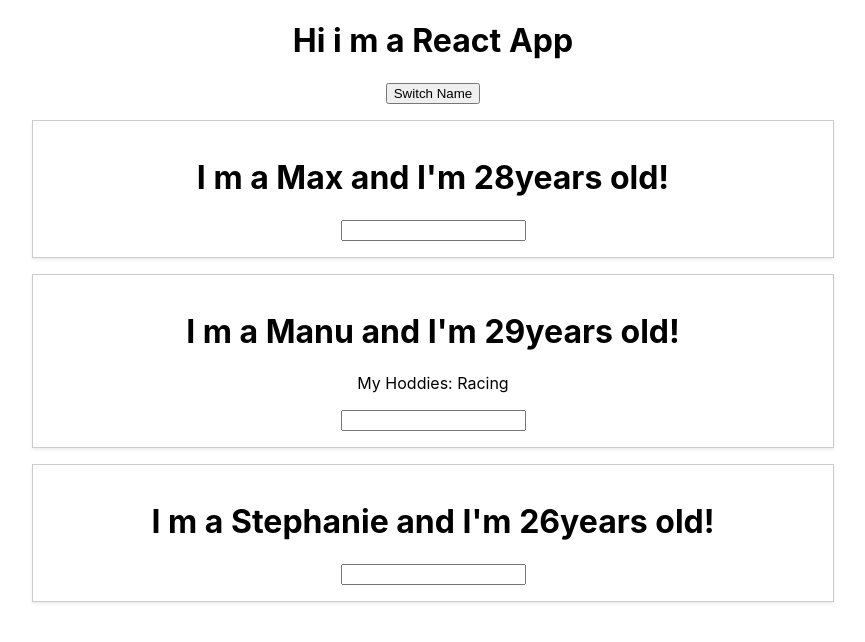
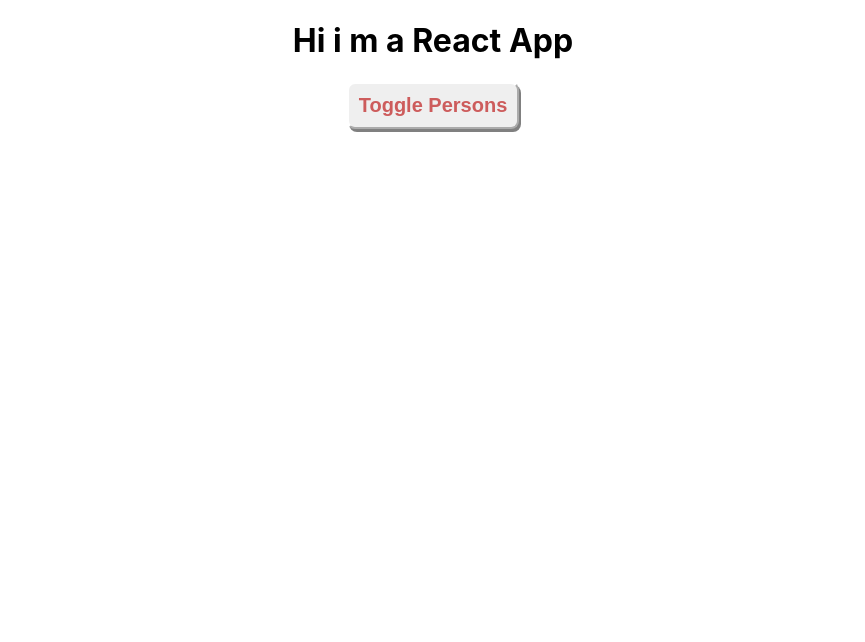
Before and after one commit to PuneetPant/ReactCourse, a React (Create React App) app: page / in a window 1280 px wide. Shown: the top 642 px of the page, without its empty margins (207-1072 px from the left). Built offline with nearby package versions, Linux system fonts and the light colour scheme.

Commit message:
Till Video no 56

```diff
--- a/src/App.css
+++ b/src/App.css
@@ -1,3 +1,16 @@
 .App {
   text-align: center;
 }
+
+button{
+  padding : 10px;
+  cursor:pointer;
+  border-radius:8px;
+  color:indianred;
+  text-decoration: none;
+  box-shadow: 2px 3px grey;
+  border-color: white;
+  font-weight:bold;
+  font-size: 20px;
+  /* background:blue; */
+}
--- a/src/App.js
+++ b/src/App.js
@@ -6,46 +6,117 @@
 
   state = {
     persons: [
-      { name: 'Max', age: 28 },
-      { name: 'Manu', age: 29 },
-      { name: 'Stephanie', age: 26 }
-    ]
+      { id:1 ,name: 'Max', age: 28 },
+      { id:2,name: 'Manu', age: 29 },
+      { id:3  ,name: 'Stephanie', age: 26 }
+    ],
+    showPersons: false
   }
-  switchNameHandler = (newName) => {
-    console.log("was clicked");
-    //  this.state.persons[0].name="Maximillian";
+  // switchNameHandler = (newName) => {
+  //   console.log("was clicked");
+  //   //  this.state.persons[0].name="Maximillian";
+  //   this.setState({
+  //     persons: [
+  //       { name: newName, age: 28 },
+  //       { name: 'Manu', age: 29 },
+  //       { name: 'Stephanie', age: 27 }
+  //     ]
+  //   })
+  // }
+  deletePersonHandler = (personIndex) => {
+    // const persons=this.state.persons.slice();
+    const persons = [...this.state.persons];
+    persons.splice(personIndex,1);
     this.setState({
-      persons: [
-        { name: newName, age: 28 },
-        { name: 'Manu', age: 29 },
-        { name: 'Stephanie', age: 27 }
-      ]
+      persons:persons,
+    })
+
+  }
+  nameChangedHandler = (event,id) => {
+    const personIndex = this.state.persons.findIndex(p => {
+      return p.id===id;
+    })
+
+    const person = {
+      ...this.state.persons[personIndex]
+    };
+
+    // person.name=event.target.value;
+    person.name=event.target.value;
+    const persons = [...this.state.persons];
+    persons[personIndex]=person;
+    console.log("Inside nameChangedHandler");
+    this.setState({
+      persons: persons
     })
   }
-  nameChangedHandler = (event) =>{
-    console.log("Inside nameChangedHandler");
-    this.setState=({
-      persons: [
-        { name: "Max", age: 28 },
-        { name: event.target.value, age: 29 },
-        { name: 'Stephanie', age: 27 }
-      ]
+
+  toggleNameHandler = () => {
+    const flag = this.state.showPersons;
+    this.setState({
+      showPersons: !flag
     })
   }
   render() {
+
+    let persons = null;
+    if (this.state.showPersons === true) {
+      persons = (
+        <div>
+          {this.state.persons.map((person,index) => {
+            return <Person
+              click={this.deletePersonHandler.bind(this,index)}
+              name={person.name}
+              age={person.age}
+              key={person.id}
+              changed={(event) => this.nameChangedHandler(event,person.id)}
+
+               />
+          })
+          }
+
+        </div>
+
+      );
+    }
     return (
       <div className="App">
         <h1>Hi i m a React App</h1>
-        <button onClick={this.switchNameHandler.bind(this, "Maximillian")}>Switch Name</button>
+        <button onClick={this.toggleNameHandler}>Toggle Persons</button>
+        {persons}
+
+        {/* <button onClick={this.switchNameHandler.bind(this, "Maximillian")}>Switch Name</button> */}
+        {/* Below is the conditional ternary operator that is being used */}
+        {/* {
+          this.state.showPersons === true ?
+          <div>
             <Person name={this.state.persons[0].name}
               age={this.state.persons[0].age} />
             <Person name={this.state.persons[1].name}
               age={this.state.persons[1].age}
-          click={this.switchNameHandler.bind(this,"Max!")}
+              click={this.switchNameHandler.bind(this, "Max!")}
               changed={this.nameChangedHandler}>
               My Hoddies: Racing </Person>
             <Person name={this.state.persons[2].name}
               age={this.state.persons[2].age} />
+
+          </div> : null
+
+        } */}
+        {/* <div>
+            <Person name={this.state.persons[0].name}
+              age={this.state.persons[0].age} />
+            <Person name={this.state.persons[1].name}
+              age={this.state.persons[1].age}
+              click={this.switchNameHandler.bind(this, "Max!")}
+              changed={this.nameChangedHandler}>
+              My Hoddies: Racing </Person>
+            <Person name={this.state.persons[2].name}
+              age={this.state.persons[2].age} />
+
+          </div> */}
+
+
       </div>
     );
   }
--- a/src/Person/Person.scss
+++ b/src/Person/Person.scss
@@ -4,5 +4,5 @@
     border:1px solid #ccc;
     text-align:center;
     padding:16px;
-    box-shadow: 0 2px 3px #eee;
+    box-shadow: 3px 3px grey, -1em 0 .4em white;
 }
```
Lines whose indentation alone changed are shown as unchanged.
